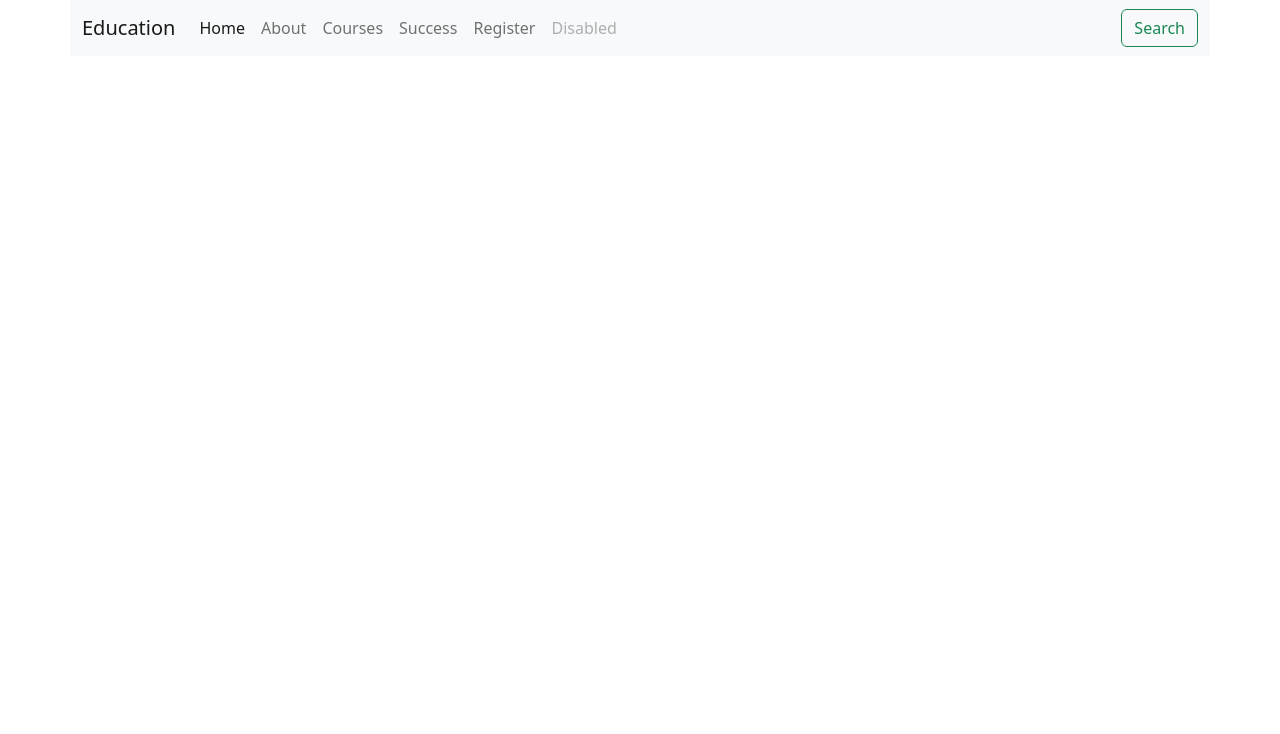
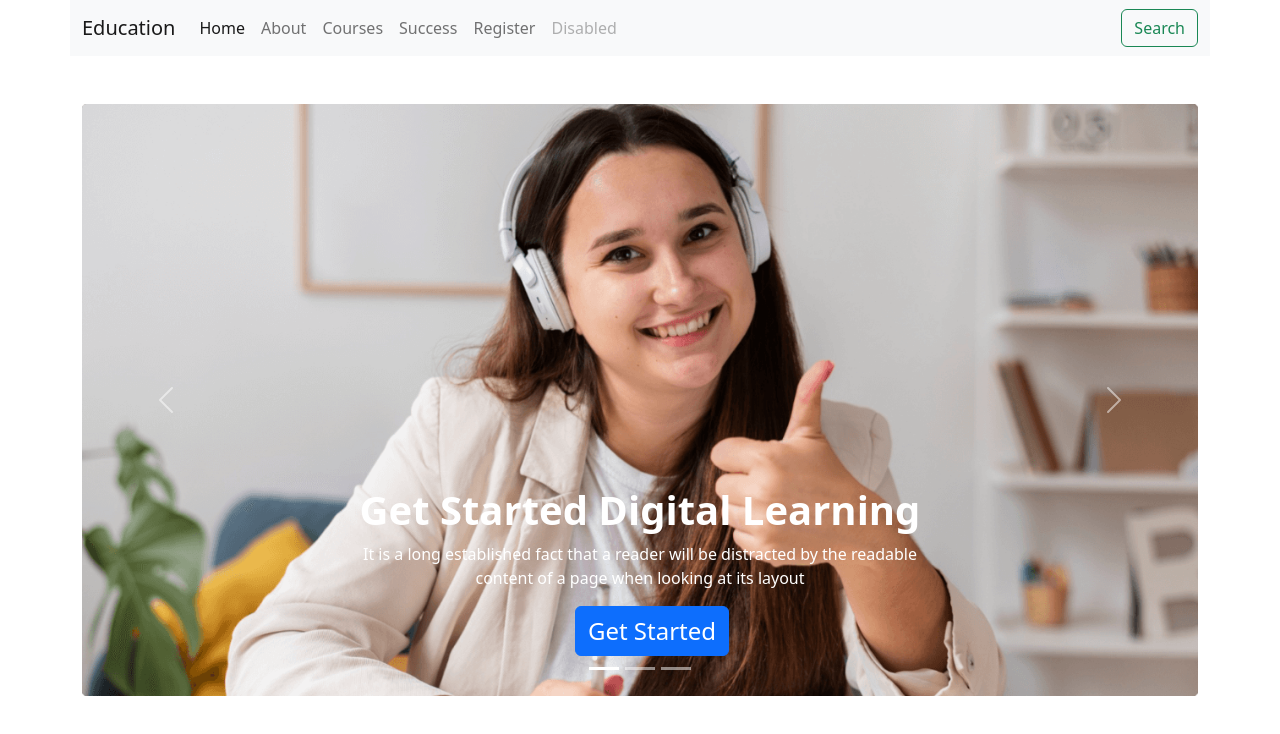
Before and after one commit to smitaroy1/edtech-website2, a plain HTML site: page index.html in a window 1280 px wide. Drawn offline with nearby package versions, Linux system fonts and the light colour scheme.

Commit message:
second commit

```diff
--- a/index.html
+++ b/index.html
@@ -47,3 +47,59 @@
               </div>
             </div>
           </nav>
+           <!--slider start-->
+           <section class="mt-5">
+
+            <div class="container">
+              <div id="carouselExampleCaptions" class="carousel slide" data-bs-ride="carousel">
+                <div class="carousel-indicators">
+                  <button type="button" data-bs-target="#carouselExampleCaptions" data-bs-slide-to="0" class="active" aria-current="true" aria-label="Slide 1"></button>
+                  <button type="button" data-bs-target="#carouselExampleCaptions" data-bs-slide-to="1" aria-label="Slide 2"></button>
+                  <button type="button" data-bs-target="#carouselExampleCaptions" data-bs-slide-to="2" aria-label="Slide 3"></button>
+                </div>
+                <div class="carousel-inner">
+                  <div class="carousel-item active ">
+                    <img src="images/cover/cover-1.png" class="d-block w-100" alt="...">
+                    <div class="carousel-caption headerText">
+                      <h1 class="fw-bold">Get Started Digital Learning</h1>
+                      <p>It is a long established fact that a reader will be distracted by the readable <br/>
+                          content of a page when looking at its layout</p>
+                          <button class="btn btn-primary ms-4 fs-4 ">Get Started</button>
+                    </div>
+                  </div>
+                  <div class="carousel-item">
+                    <img src="images/cover/cover-1.png" class="d-block w-100" alt="...">
+                    <div class="carousel-caption headerText">
+                      <h1 class="fw-bold">Get Started Digital Learning</h1>
+                      <p>It is a long established fact that a reader will be distracted by the readable <br/>
+                          content of a page when looking at its layout</p>
+                          <button class="btn btn-primary ms-4 fs-4 ">Get Started</button>
+                    </div>
+                  </div>
+                  <div class="carousel-item" >
+
+                     <div class="img">
+                      <img src="images/cover/cover-1.png" class="d-block w-100" alt="...">
+                     </div>
+                    <div class="carousel-caption headerText">
+                      <h1 class="fw-bold">Get Started Digital Learning</h1>
+                      <p>It is a long established fact that a reader will be distracted by the readable <br/>
+                          content of a page when looking at its layout</p>
+                          <button class="btn btn-primary ms-4 fs-4 ">Get Started</button>
+                    </div>
+
+                  </div>
+                </div>
+                <button class="carousel-control-prev" type="button" data-bs-target="#carouselExampleCaptions" data-bs-slide="prev">
+                  <span class="carousel-control-prev-icon" aria-hidden="true"></span>
+                  <span class="visually-hidden">Previous</span>
+                </button>
+                <button class="carousel-control-next" type="button" data-bs-target="#carouselExampleCaptions" data-bs-slide="next">
+                  <span class="carousel-control-next-icon" aria-hidden="true"></span>
+                  <span class="visually-hidden">Next</span>
+                </button>
+              </div>
+            </div>
+
+               </section>
+               <!--slider end-->
```
